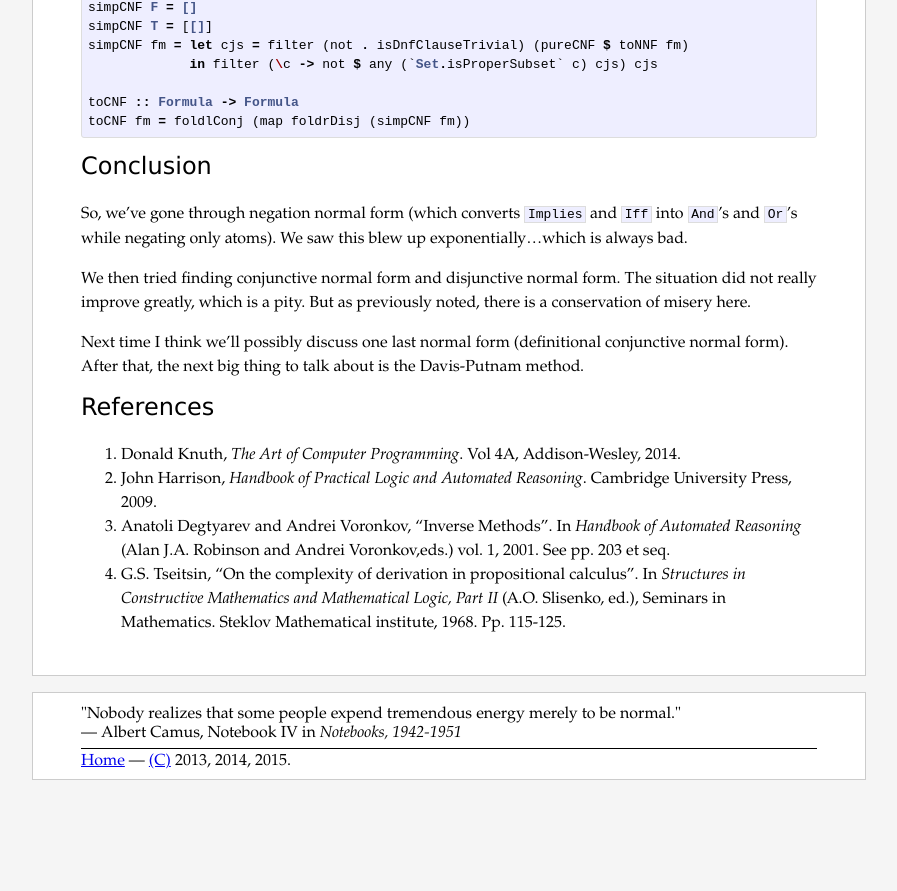
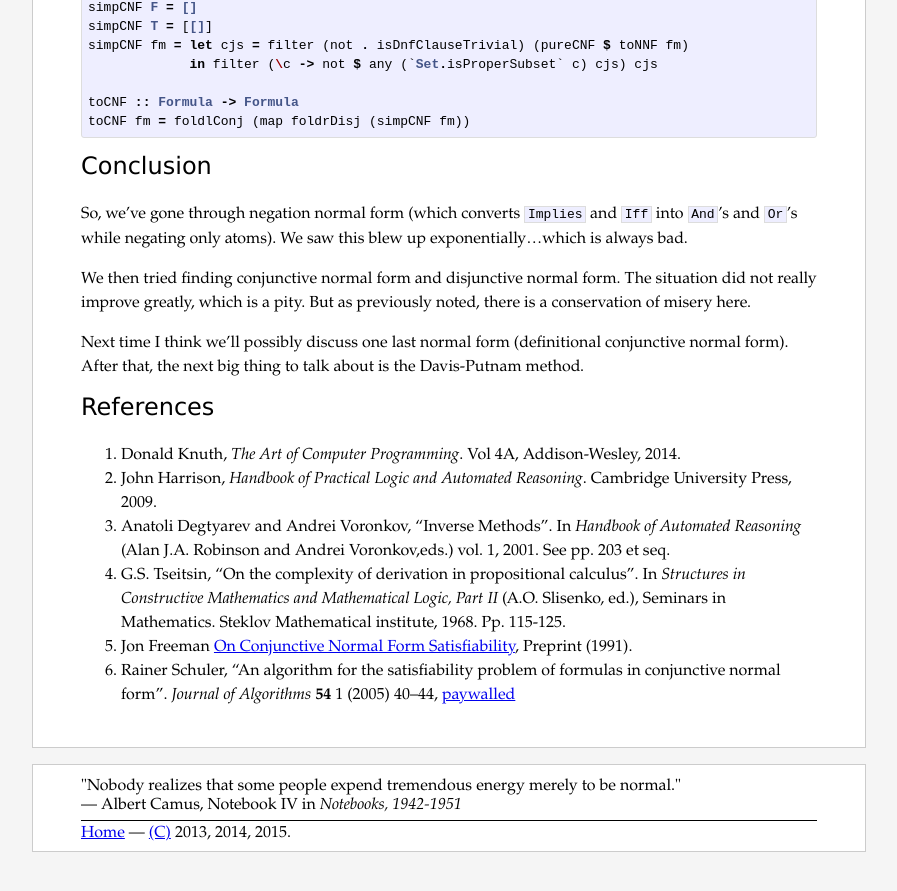
Before and after one commit to pqnelson/pqnelson.github.com, a Jekyll site: the page built from _posts/2015-02-09-automated-thm-ii-normal-forms.md, in a window 1280 px wide and 900 px high, scrolled down 9903 px. Shown: the top 891 px of the window, without its empty margins (191-1088 px from the left). Built offline with Jekyll 4.4.1, drawn with Linux system fonts in a browser that asks for light colours; Markdown is read by kramdown in place of the engine named in the settings; before the commit the page ends 10731 px from its top, so only the background shows below that.

Commit message:
Added references on CNF

```diff
--- a/_posts/2015-02-09-automated-thm-ii-normal-forms.md
+++ b/_posts/2015-02-09-automated-thm-ii-normal-forms.md
@@ -612,3 +612,10 @@ to talk about is the Davis-Putnam method.
    In *Structures in Constructive Mathematics and Mathematical Logic,
    Part II* (A.O. Slisenko, ed.), Seminars in Mathematics. Steklov
    Mathematical institute, 1968. Pp. 115-125.
+5. Jon Freeman
+   [On Conjunctive Normal Form Satisfiability](http://repository.upenn.edu/cgi/viewcontent.cgi?article=1354&context=cis_reports),
+   Preprint (1991).
+6. Rainer Schuler,
+   "An algorithm for the satisfiability problem of formulas in conjunctive normal form".
+   *Journal of Algorithms* **54** 1 (2005) 40--44,
+   [paywalled](http://www.sciencedirect.com/science/article/pii/S0196677404000768)
```
